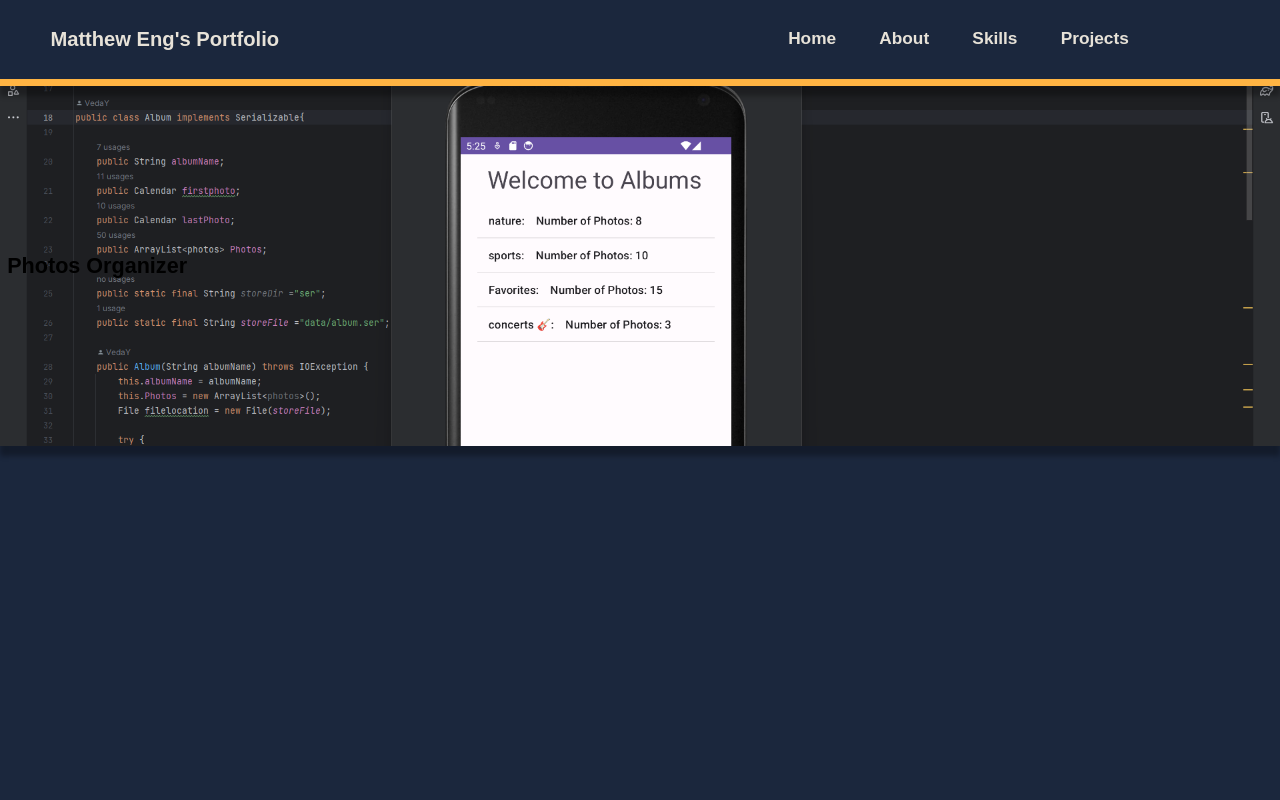
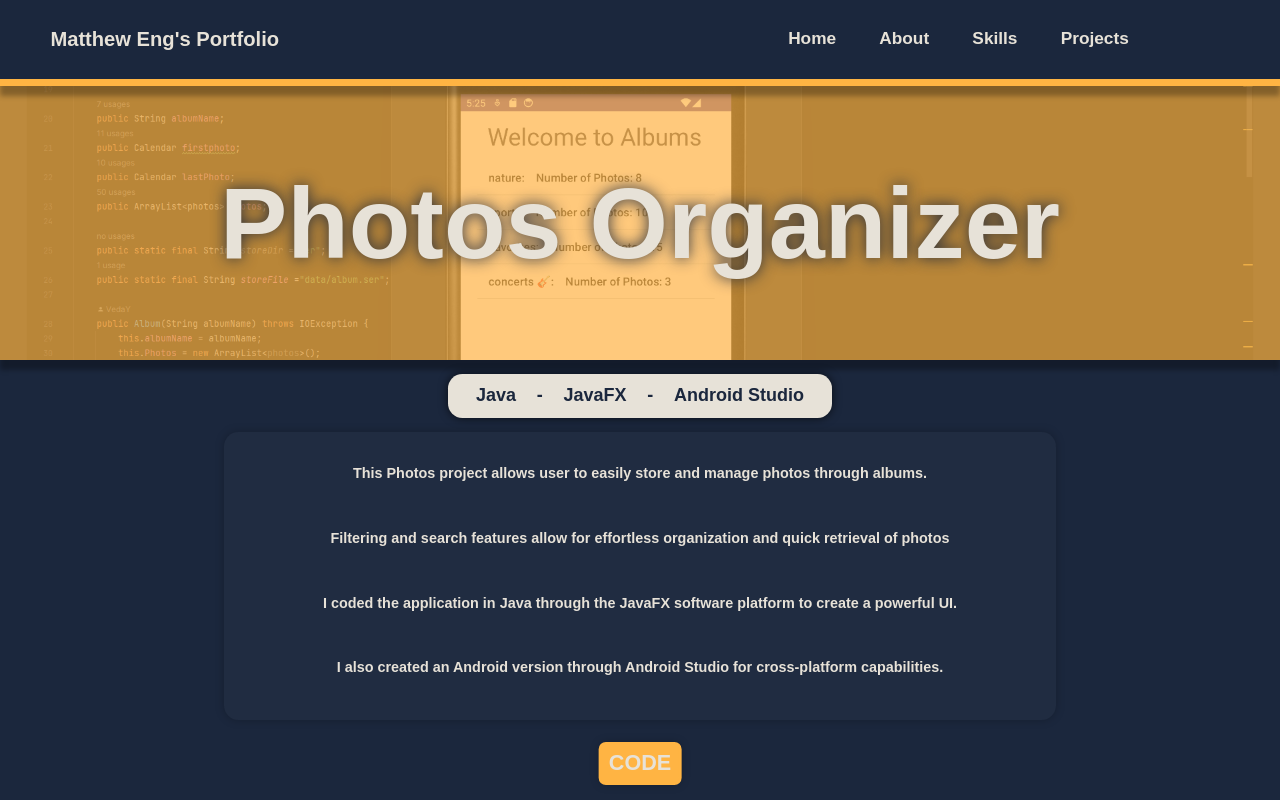
Before and after one commit to MattE34/Personal-Website, a plain HTML site: page photos.html in a window 1280 px wide. Drawn offline with nearby package versions, Linux system fonts and the light colour scheme; a web font is replaced by a local one.

Commit message:
finished project pages

```diff
--- a/photos.html
+++ b/photos.html
@@ -1,16 +1,21 @@
 <!DOCTYPE html>
 <html lang="en">
   <head>
-    <meta charset="UTF-8">
-    <meta name="viewport" content="width=device-width, initial-scale=1.0">
+    <meta charset="UTF-8" />
+    <meta name="viewport" content="width=device-width, initial-scale=1.0" />
     <title>Personal Website</title>
     <!-- Custom CSS -->
-    <link rel="stylesheet" href="style.css">
+    <link rel="stylesheet" href="style.css" />
     <!-- Trade Gothic font -->
-    <link rel="stylesheet" href="https://fonts.googleapis.com/css2?family=Trade+Gothic:wght@400;700&display=swap">
+    <link
+      rel="stylesheet"
+      href="https://fonts.googleapis.com/css2?family=Trade+Gothic:wght@400;700&display=swap"
+    />
     <!-- Boxicons -->
-    <link href='https://unpkg.com/boxicons@2.1.4/css/boxicons.min.css' rel='stylesheet'>
-
+    <link
+      href="https://unpkg.com/boxicons@2.1.4/css/boxicons.min.css"
+      rel="stylesheet"
+    />
   </head>
   <body>
     <header>
@@ -31,7 +36,37 @@
     <!-- Home Section -->
     <section class="photos" id="photos">
       <div class="photos-content">
-            <div class="heading"><img src="media/photos_demo.png" alt="A demo of Photos project"><h1>Photos Organizer</h1></div>
+        <div class="heading">
+          <img src="media/photos_demo.png" alt="A demo of Photos project" />
+          <h1>Photos Organizer</h1>
+        </div>
+        <div class="resources">
+          <p>Java</p>
+          <p>-</p>
+          <p>JavaFX</p>
+          <p>-</p>
+          <p>Android Studio</p>
+        </div>
+        <div class="prod_desc">
+          <p>
+            This Photos project allows user to easily store and manage photos through albums.
+          </p>
+          <p>
+            Filtering and search features allow for effortless organization and quick retrieval of photos
+          </p>
+          <p>
+            I coded the application in Java through the JavaFX software platform to create a powerful UI.
+          </p>
+          <p>
+            I also created an Android version through Android Studio for cross-platform capabilities.
+          </p>
+        </div>
+        <a
+          href="https://github.com/MattE34/Photos-App"
+          target="_blank"
+          class="source"
+          >CODE</a
+        >
       </div>
     </section>
 
--- a/style.css
+++ b/style.css
@@ -1,9 +1,9 @@
 * {
-    margin: .5;
+  margin: 0.5;
   padding: 0;
   box-sizing: border-box;
   scroll-behavior: smooth;
-    font-family: 'Trade Gothic', sans-serif;
+  font-family: "Trade Gothic", sans-serif;
 }
 
 :root {
@@ -12,13 +12,11 @@
   /* --text-color: white; */
   --text-color: rgb(231, 226, 216);
   --main-color: #ffb443;
-
 }
 
 body {
   background-color: var(--background-color);
   margin: 0;
-
 }
 
 #home {
@@ -61,7 +59,7 @@ body {
     text-align: center; */
 }
 
-.home-content .bottom-h1{
+.home-content .bottom-h1 {
   margin-bottom: 4rem;
   line-height: 1rem;
   word-wrap: break-word;
@@ -73,7 +71,7 @@ body {
 .home-content p {
   font-size: 1.5rem;
   font-weight: 550;
-    line-height: .3;
+  line-height: 0.3;
 }
 
 /* use to change color of keywords to orange */
@@ -83,7 +81,7 @@ span {
 }
 
 p {
-    color:var(--text-color)
+  color: var(--text-color);
 }
 
 .home-content .socials {
@@ -99,7 +97,6 @@ p {
   border-radius: 35%;
   border: solid var(--main-color);
   background-color: transparent;
-
 }
 
 .home-content .socials a:visited {
@@ -116,7 +113,7 @@ p {
 
 .whoButton {
   margin-top: 2rem;
-    border-radius: 5%;
+  border-radius: 0.5rem;
   padding: 0.5rem;
   height: 3rem;
   color: var(--text-color);
@@ -124,7 +121,7 @@ p {
   border: solid var(--main-color);
   font-size: 1.5rem;
   font-weight: 550;
-    line-height: .3;
+  line-height: 0.3;
   text-decoration: none;
   box-shadow: 0px 0px 10px rgba(0, 0, 0, 0.2);
 }
@@ -140,14 +137,14 @@ p {
   height: 3.1rem;
   font-size: 1.6rem;
   font-weight: 550;
-    line-height: .3;
+  line-height: 0.3;
 }
 
 h2 {
   color: var(--main-color);
   font-size: 3.5rem;
   font-weight: 700;
-    line-height: .3;
+  line-height: 0.3;
   text-align: center;
 }
 
@@ -179,7 +176,9 @@ h2 {
 }
 
 .navbar.scrolled {
-    background-color: var(--background-color); /* Background color when scrolled */
+  background-color: var(
+    --background-color
+  ); /* Background color when scrolled */
   border-bottom: 0.5rem solid var(--main-color);
   box-shadow: 0px 10px 5px rgba(0, 0, 0, 0.3); /* Shadow effect for the bottom border */
 }
@@ -200,7 +199,7 @@ h2 {
   text-decoration: none; /* Remove underline */
   font-size: 1.2rem;
   font-weight: 550;
-    line-height: .3;
+  line-height: 0.3;
 }
 
 .navbar p {
@@ -238,7 +237,7 @@ h2 {
   display: flex;
   flex-wrap: wrap; /* Allow flex items to wrap */
   align-items: flex-start; /* Align items to the start */
-    margin-top: 8rem;
+  margin-top: 5rem;
   /* border-right: 0.5rem solid var(--main-color); */
 }
 
@@ -272,7 +271,7 @@ h2 {
   color: var(--text-color);
   font-size: 3.5rem;
   font-weight: 500;
-    line-height: .3;
+  line-height: 0.3;
   transition: all 0.3s; /* Add transition for smooth hover effect */
 }
 
@@ -288,7 +287,6 @@ h2 {
   text-align: left;
   margin-top: 0.5rem;
 }
-
 
 .skills {
   margin-top: 30rem;
@@ -314,11 +312,11 @@ h2 {
 .techs div {
   font-size: 1.5rem;
   font-weight: 550;
-    line-height: .3;
+  line-height: 0.3;
   color: var(--text-color);
   transition: all 0.3s;
   border: 0.5rem solid var(--main-color);
-    border-radius: 10%;
+  border-radius: 2rem;
   padding: 1rem;
   width: 13rem;
   height: 10rem;
@@ -342,7 +340,6 @@ h2 {
   transform: scale(1.1); /* Scale the div on hover */
   box-shadow: 0px 0px 15px var(--main-color);
   text-shadow: 0px 0px 15px var(--main-color);
-
 }
 
 .techs div:hover i {
@@ -370,7 +367,12 @@ h2 {
   justify-content: center; /* Align items horizontally at the center */
   align-items: center; /* Align items vertically at the center */
   text-align: center; /* Align content within the container */
-  background: linear-gradient(to bottom, rgba(231, 226, 216, 0) 0%, rgba(231, 226, 216, 0.03) 30%, rgba(231, 226, 216, 0) 100%);
+  background: linear-gradient(
+    to bottom,
+    rgba(231, 226, 216, 0) 0%,
+    rgba(231, 226, 216, 0.03) 30%,
+    rgba(231, 226, 216, 0) 100%
+  );
   /* z-index: -1; */
   border-radius: 3%;
   padding: 1rem;
@@ -380,11 +382,11 @@ h2 {
   position: relative; /* Ensure positioning context for child elements */
   font-size: 2rem;
   font-weight: 550;
-  line-height: .3;
+  line-height: 0.3;
   color: var(--text-color);
   transition: all 0.3s;
-  border-radius: 10%;
-  border: 0.50rem solid var(--main-color);
+  border-radius: 2rem;
+  border: 0.5rem solid var(--main-color);
   box-shadow: 0px 0px 15px rgba(0, 0, 0, 1);
   padding: 1rem;
   width: 28rem;
@@ -485,21 +487,38 @@ h2 {
   /* margin-top: 10rem; */
 }
 
+.portfolio {
+  display: flex;
+  align-items: center;
+  justify-content: center;
+  text-align: center;
+  /* margin-top: 10rem; */
+}
+
+.photos {
+  display: flex;
+  align-items: center;
+  justify-content: center;
+  text-align: center;
+  /* margin-top: 10rem; */
+}
+
 .heading {
   position: relative;
-  height: 25rem; /* Set the height to cover the desired vertical distance */
+  height: 19rem; /* Set the height to cover the desired vertical distance */
   top: 6rem;
   left: 0; /* Adjust to start from the left edge of the screen */
   width: 100vw; /* Take up the entire horizontal length of the screen */
-  background-color: transparent; /* Background color of the navbar */
+  background-color: #ffb443b0;
   transition: 0.3s ease;
-  padding: 0.5rem; /* Adjust padding as needed */
+  padding: 1rem; /* Adjust padding as needed */
   display: flex; /* Use flexbox */
   justify-content: space-between;
   /* justify-content: space-between; Align items with space between */
   align-items: center; /* Align items vertically */
   /* border-bottom: 0.5rem solid var(--main-color); */
   box-shadow: 0px 10px 5px rgba(0, 0, 0, 0.3);
+  text-align: center;
 }
 
 .heading img {
@@ -510,6 +529,110 @@ h2 {
   height: 100%;
   object-fit: cover;
   z-index: -1;
+  /* opacity: 0.5; */
+}
+
+.heading h1 {
+  font-size: 7rem;
+  font-weight: 800;
+  color: var(--text-color);
+  /* text-shadow: 0px 0px 15px rgba(0, 0, 0, 0.5); */
+  text-shadow: 0px 0px 15px #1b273de7;
+  position: relative;
+  z-index: 1;
+  margin: 0 auto;
+}
+
+.resources {
+  position: relative;
+  height: 3rem; /* Set the height to cover the desired vertical distance */
+  top: 7rem;
+  left: 50%; /* Adjust to start from the center of the screen */
+  transform: translateX(-50%); /* Center horizontally */
+  width: 30vw; /* Take up the entire horizontal length of the screen */
+  background-color: var(--text-color);
+  transition: 0.3s ease;
+  padding: 0.5rem; /* Adjust padding as needed */
+  display: flex; /* Use flexbox */
+  justify-content: space-evenly;
+  /* justify-content: space-between; Align items with space between */
+  align-items: center; /* Align items vertically */
+  /* border-bottom: 0.5rem solid var(--main-color); */
+  box-shadow: 0px 0px 10px #000000ad;
+  text-align: center;
+  border-radius: 1rem;
+}
+
+.resources p {
+  color: var(--background-color);
+  font-size: 1.25rem;
+  font-weight: 550;
+}
+
+.prod_desc {
+  position: relative;
+  height: 20rem; /* Set the height to cover the desired vertical distance */
+  top: 8rem;
+  left: 50%; /* Adjust to start from the center of the screen */
+  transform: translateX(-50%); /* Center horizontally */
+  width: 65vw; /* Take up the entire horizontal length of the screen */
+  background-color: rgba(231, 226, 216, 0.025);
+  transition: 0.3s ease;
+  padding: 1rem; /* Adjust padding as needed */
+  display: flex; /* Use flexbox */
+  justify-content: center;
+  flex-wrap: wrap;
+  align-items: center; /* Align items vertically */
+  /* border-bottom: 0.5rem solid var(--main-color); */
+  box-shadow: 0px 0px 10px #0000003a;
+  text-align: center;
+  border-radius: 1rem;
+  margin-bottom: 5rem;
+}
+
+.prod_desc p {
+  color: var(--text-color);
+  font-size: 1rem;
+  font-weight: 550;
+  line-height: 2rem;
+  margin-bottom: rem;
+  margin-top: 0.25rem;
+  align-items: center;
+}
+
+.source {
+  margin-top: 1.5rem;
+  margin-bottom: 0.5rem;
+  border-radius: 0.5rem;
+  padding: 0.5rem;
+  height: 3rem;
+  align-items: center;
+  color: var(--text-color);
+  background-color: var(--main-color);
+  border: solid var(--main-color);
+  font-size: 1.5rem;
+  font-weight: 550;
+  line-height: 1.5rem;
+  text-decoration: none;
+  box-shadow: 0px 0px 10px rgba(0, 0, 0, 0.2);
+  position: absolute;
+  top: 50rem; /* Adjust distance from the bottom of the prod_desc */
+  left: 50%; /* Position the link at the center horizontally */
+  transform: translateX(-50%); /* Center the link horizontally */
+}
+
+.source:visited {
+  color: var(--text-color);
+  background-color: var(--main-color);
+  border: solid var(--main-color);
+  text-decoration: none;
+}
+
+.source:hover {
+  height: 3.1rem;
+  font-size: 1.6rem;
+  font-weight: 550;
+  line-height: 1.5rem;
 }
 
 .navbar2 {
@@ -544,8 +667,6 @@ h2 {
   overflow-wrap: break-word;
   text-align: center;
 }
-
-
 
 /* RESIZING */
 
```
Also changed, not shown: chess.html (+36 -7 lines), index.html (+93 -44 lines), portfolio.html (+50 -8 lines), media/portfolio_resized.png (added), notes.txt (deleted). Lines whose indentation alone changed are shown as unchanged.
